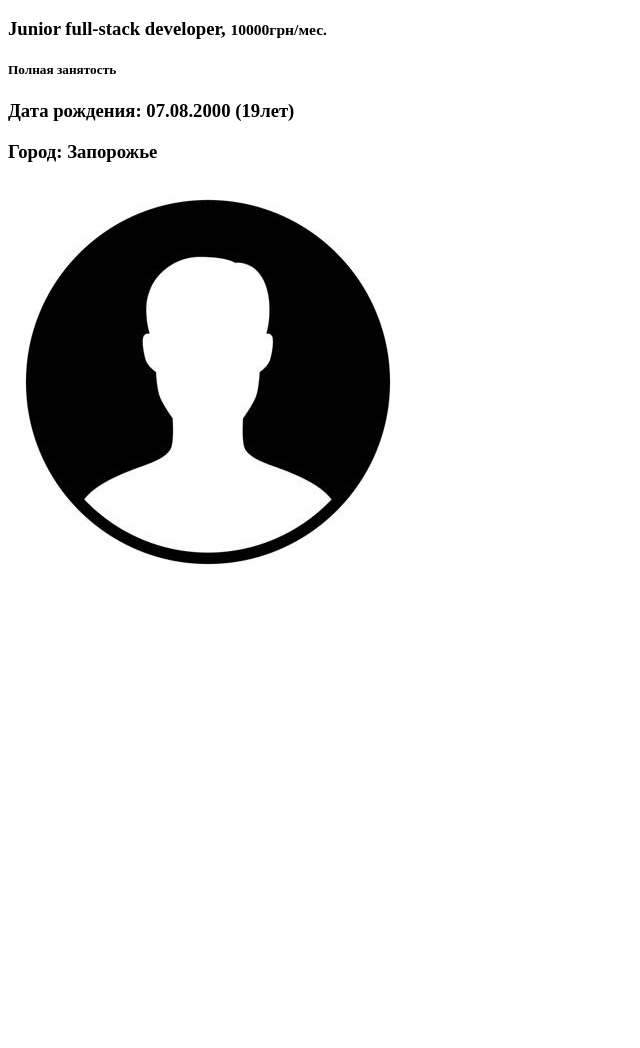
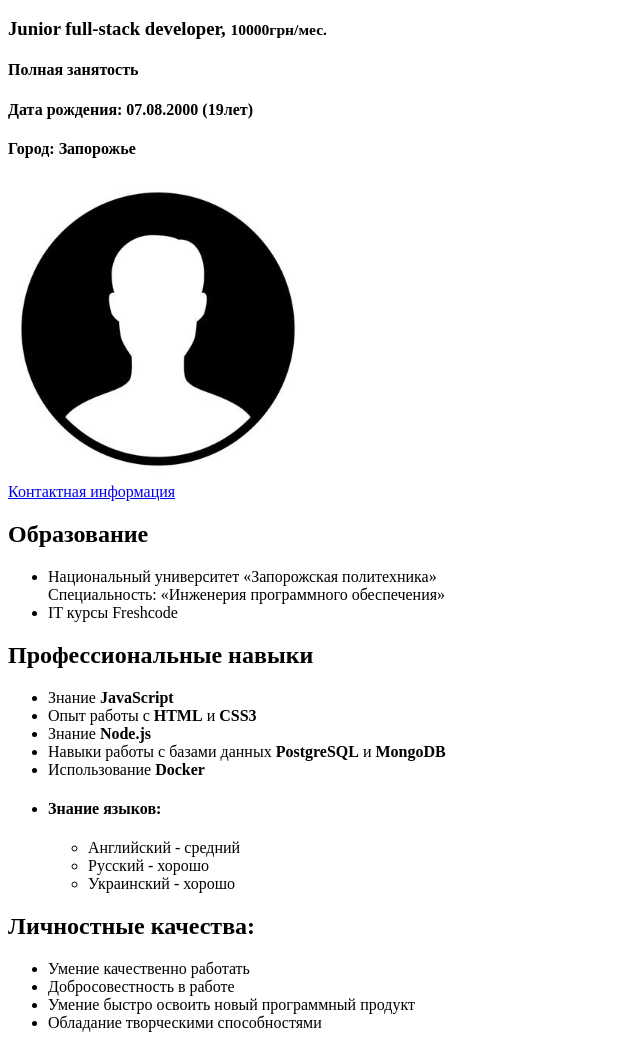
Before and after one commit to Vadim-K2000/Summary, a plain HTML site: page index.html in a window 1280 px wide. Shown: the part 101-1149 px from the top of the page, without its empty margins (0-640 px from the left). Before the commit the page ends 800 px from the top, so only its background shows below. Drawn offline with Linux system fonts and the light colour scheme.

Commit message:
Update project
Наполнение index.html и contact основной информацие

```diff
--- a/index.html
+++ b/index.html
@@ -10,13 +10,47 @@
         <h4>Резюме от 03.05.2020</h4>
         <h1>Коваленко Вадим Юрьевич</h1>
         <h3>Junior full-stack developer, <small>10000грн/мес.</small></h3>
-    <h5>Полная занятость</h5>
-    <h3>Дата рождения:  07.08.2000 (19лет)</h3>
-    <h3>Город:          Запорожье</h3> <img src="./images/profile_icons.png" alt="Profile icons">
+        <h4>Полная занятость</h4>
+        <h4>Дата рождения:  07.08.2000 (19лет)</h4>
+        <h4>Город:          Запорожье</h4> <img src="./images/profile_icons.png" alt="Profile icons" width="300">
         <!-- К сожелению, убрать фото в сторону без css я не смог( -->
     </div>
+    <a href="./page/contact.html">Контактная информация</a>
     <div>
-
+        <h2>Образование</h2>
+        <ul>
+            <li>
+                Национальный университет «Запорожская политехника»<br>
+                Специальность: «Инженерия программного обеспечения»
+            </li>
+            <li>IT курсы Freshcode</li>
+        </ul>
+    </div>
+    <div>
+        <h2>Профессиональные навыки</h2>
+        <ul>
+            <li>Знание <b>JavaScript</b> </li>
+            <li>Опыт работы с <b>HTML</b> и <b>CSS3</b></li>
+            <li>Знание <b>Node.js</b></li>
+            <li>Навыки работы с базами данных <b>PostgreSQL</b> и <b>MongoDB</b></li>
+            <li>Использование <b>Docker</b></li>
+            <li><h4>Знание языков:</h4>  <!--Я не вынес этот раздел отдельно для демонстрации вложенного списка-->
+                <ul>
+                    <li>Английский - средний</li>
+                    <li>Русский - хорошо</li>
+                    <li>Украинский - хорошо</li>
+                </ul>
+            </li>
+        </ul>
+    </div>
+    <div>
+        <h2>Личностные качества:</h2>
+        <ul>
+            <li>Умение качественно работать</li>
+            <li>Добросовестность в работе</li>
+            <li>Умение быстро освоить новый программный продукт</li>
+            <li>Обладание творческими способностями</li>
+        </ul>
     </div>
 </body>
 </html>
```
Also changed, not shown: page/contact.html (+6 -1 lines). Lines whose indentation alone changed are shown as unchanged.
